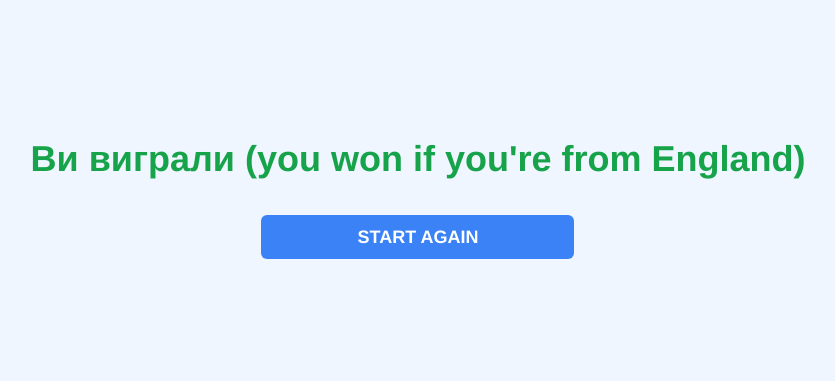
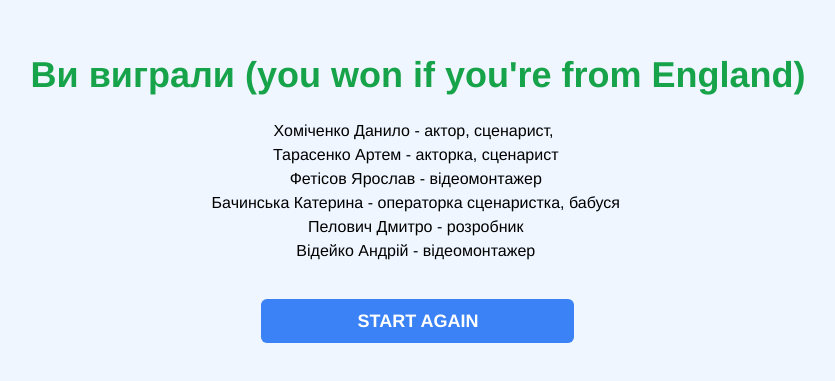
Before and after one commit to X0lotl/game, a Next.js app: page /success in a window 1280 px wide. Shown: the part 201-582 px from the top of the page, without its empty margins (222-1057 px from the left). Built offline with nearby package versions, Linux system fonts and the light colour scheme.

Commit message:
feat: add credantials

```diff
--- a/src/app/success/page.tsx
+++ b/src/app/success/page.tsx
@@ -1,6 +1,8 @@
-'use client';
-import Link from 'next/link';
-import { ROUTES } from '@/constants/routes';
+"use client";
+
+import { FC } from "react";
+import { ROUTES } from "@/constants/routes";
+import Link from "@/frontend/ui/Link/Link";
 
 const SuccessPage = () => {
   return (
@@ -8,11 +10,23 @@ const SuccessPage = () => {
       <span className='text-4xl font-bold text-green-600'>
         Ви виграли (you won if you&apos;re from England)
       </span>
+      <span className="whitespace-pre text-center">
+        Хоміченко Данило - актор, сценарист,  {'\n'}
+        Тарасенко Артем - акторка, сценарист {'\n'}
+        Фетісов Ярослав - відеомонтажер {'\n'}
+        Бачинська Катерина - операторка сценаристка, бабуся {'\n'}
+        Пелович Дмитро - розробник {'\n'}
+        Відейко Андрій - відеомонтажер {'\n'}
+      </span>
 
-      <Link className='px-24 py-2 mt-3 text-lg uppercase font-bold bg-blue-500 text-white rounded-md hover:bg-blue-700' href={ROUTES.inProgress}>
+      <Link
+        className="px-24 py-2 mt-3 text-lg uppercase font-bold bg-blue-500 text-white rounded-md hover:bg-blue-700"
+        href={ROUTES.inProgress}
+      >
         Start again
       </Link>
     </div>
-)};
+  );
+};
 
 export default SuccessPage;
```
